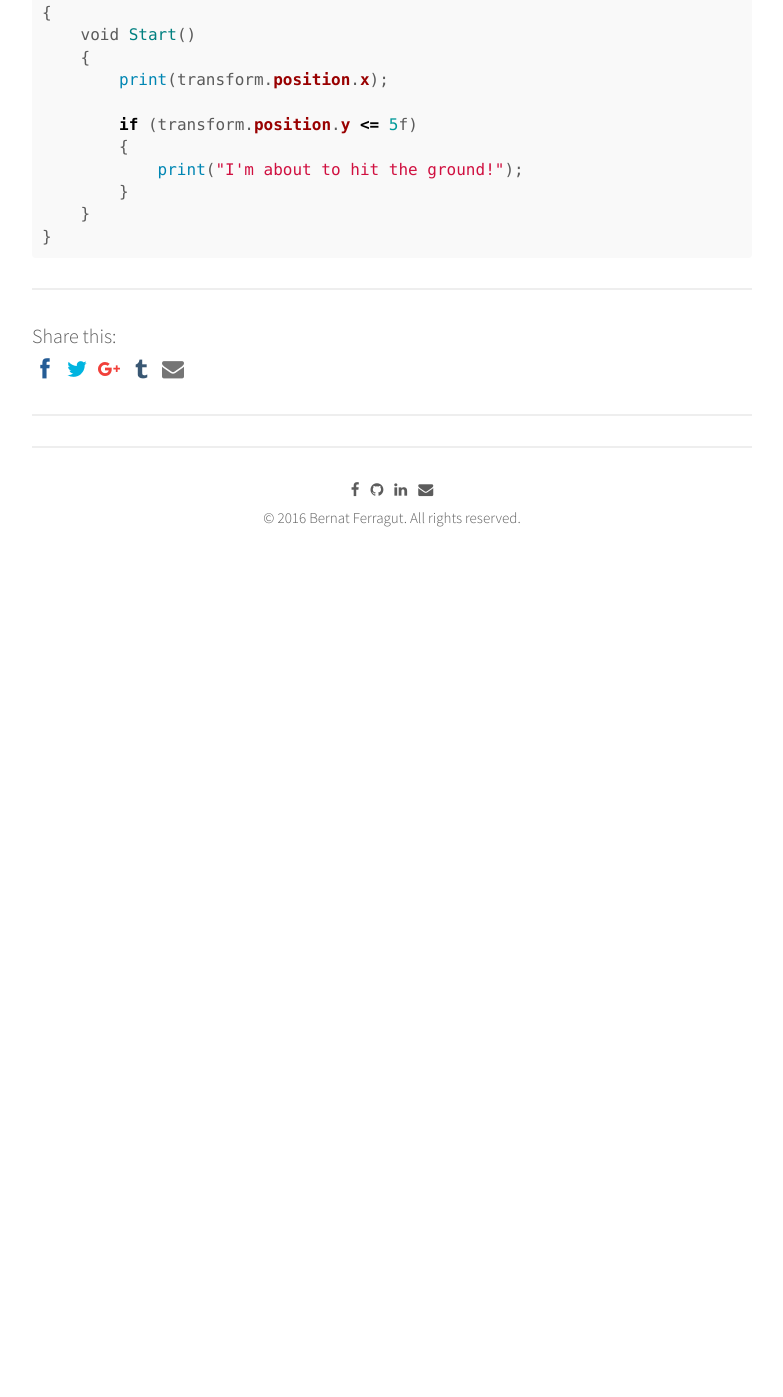
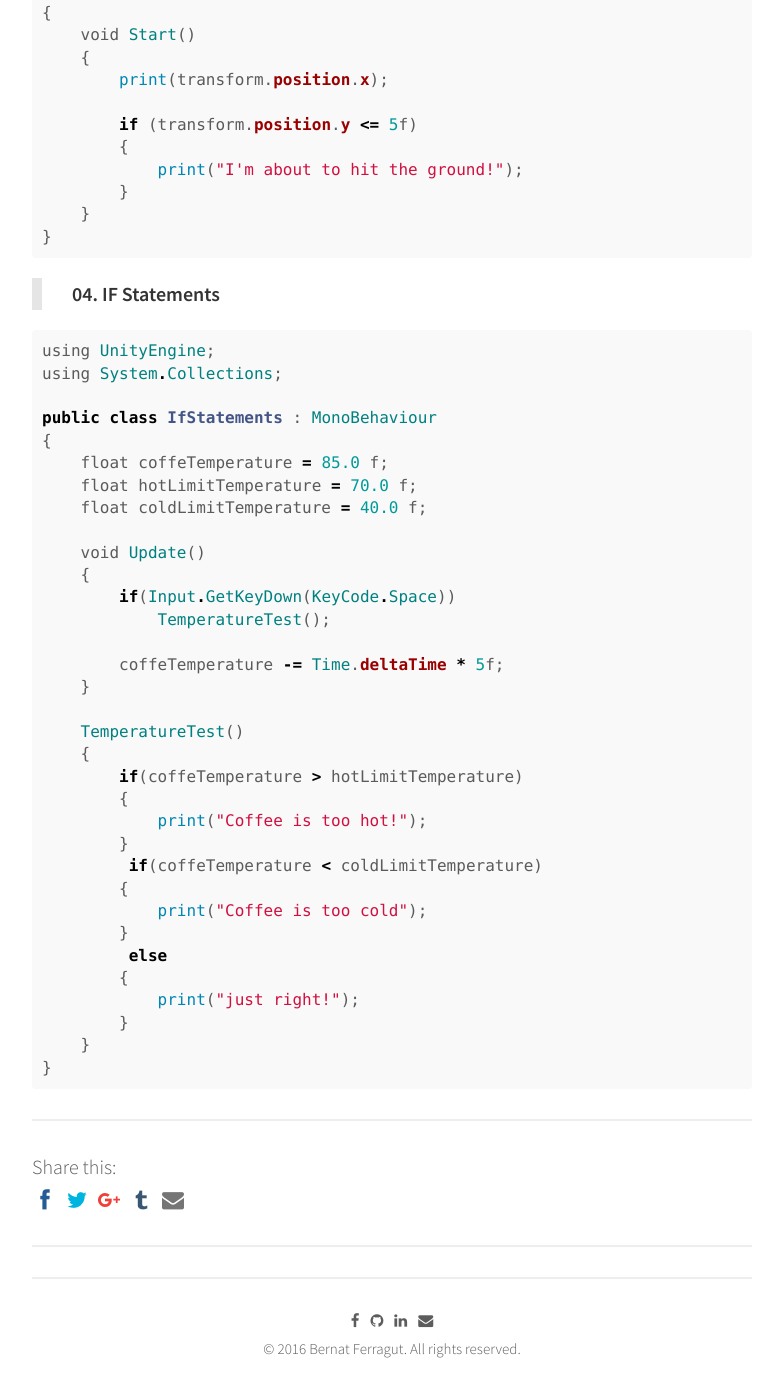
Before and after one commit to bernatferragut/FutureWeb-blog, a Jekyll site: the page built from _posts/30-11-16-VR-Scripting in Unity.md, in a window 1280 px wide and 1400 px high, scrolled down 1573 px. Shown: the top 1397 px of the window, without its empty margins (248-1031 px from the left). Built offline with Jekyll 4.4.1, drawn with Linux system fonts in a browser that asks for light colours; nearby versions of some CDN libraries; comment, search, counter and statistics services are not loaded; before the commit the page ends 2203 px from its top, so only the background shows below that.

Commit message:
Update 30-11-16-VR-Scripting in Unity.md
IF statements Update

````diff
--- a/_posts/30-11-16-VR-Scripting in Unity.md
+++ b/_posts/30-11-16-VR-Scripting in Unity.md
@@ -79,3 +79,41 @@ public class ConventionsAndSyntax : MonoBehaviour
     }
 }
 ```
+
+> **04. IF Statements**
+
+```ruby
+using UnityEngine;
+using System.Collections;
+
+public class IfStatements : MonoBehaviour
+{
+    float coffeTemperature = 85.0 f;
+    float hotLimitTemperature = 70.0 f;
+    float coldLimitTemperature = 40.0 f;
+
+    void Update()
+    {
+        if(Input.GetKeyDown(KeyCode.Space))
+            TemperatureTest();
+
+        coffeTemperature -= Time.deltaTime * 5f;
+    }
+
+    TemperatureTest()
+    {
+        if(coffeTemperature > hotLimitTemperature)
+        {
+            print("Coffee is too hot!");
+        }
+         if(coffeTemperature < coldLimitTemperature)
+        {
+            print("Coffee is too cold");
+        }
+         else
+        {
+            print("just right!");
+        }
+    }
+}
+```
````
